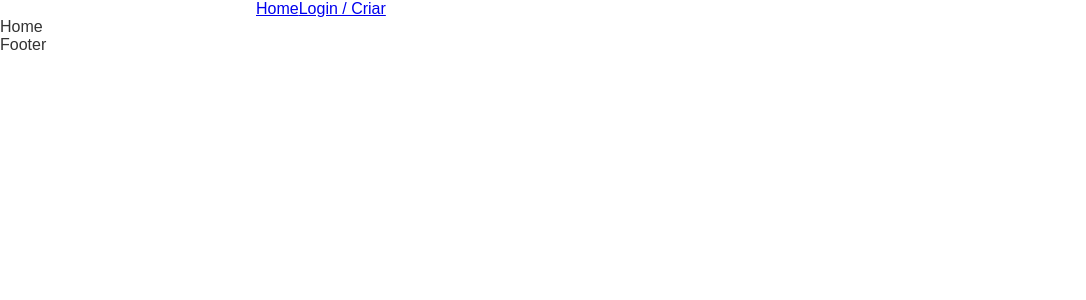
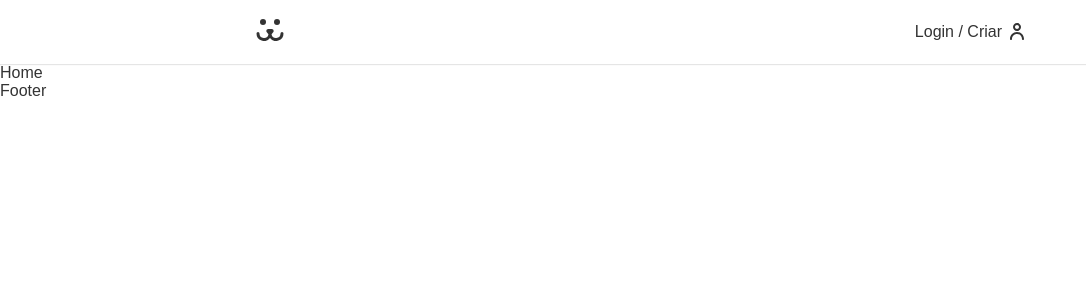
Before and after one commit to igor-cotrim/Dogs, a React (Vite) app: page / in a window 1280 px wide. Shown: the top 300 px of the page, without its empty margins (0-1086 px from the left). Built offline with nearby package versions, Linux system fonts and the light colour scheme.

Commit message:
criou componente de Header

```diff
--- a/declaration.d.ts
+++ b/declaration.d.ts
@@ -1,3 +1,5 @@
 declare module '*.scss';
 declare module '*.css';
 declare module '*.module.css';
+declare module "*.svg"
+declare module "*.svg?component"
--- a/index.html
+++ b/index.html
@@ -2,7 +2,7 @@
 <html lang="en">
   <head>
     <meta charset="UTF-8" />
-    <link rel="icon" type="image/svg+xml" href="/src/favicon.svg" />
+    <!-- <link rel="icon" type="image/svg+xml" href="/src/favicon.svg" /> -->
     <meta name="viewport" content="width=device-width, initial-scale=1.0" />
     <meta name="description" content="Dogs - Rede Social de animais" />
     <title>Dogs</title>
--- a/package.json
+++ b/package.json
@@ -12,6 +12,7 @@
     "react-router-dom": "^6.2.1"
   },
   "devDependencies": {
+    "@honkhonk/vite-plugin-svgr": "^1.1.0",
     "@types/node": "^17.0.14",
     "@types/react": "^17.0.33",
     "@types/react-dom": "^17.0.10",
--- a/src/App.css
+++ b/src/App.css
@@ -4,6 +4,7 @@
 
 body {
   margin: 0;
+  padding-top: 4rem;
   color: #333;
   --type-first: Arial, Helvetica, sans-serif;
   --type-second: "Spectral", Georgia;
@@ -38,6 +39,10 @@ input {
   color: #333;
 }
 
+a {
+  text-decoration: none;
+}
+
 .container {
   max-width: 50rem;
   padding: 0 1rem;
--- a/src/components/Header/index.tsx
+++ b/src/components/Header/index.tsx
@@ -1,15 +1,18 @@
 import { Link } from 'react-router-dom';
+import Dogs from '../../assets/dogs.svg?component';
 
 import styles from './styles.module.css'
 
 const Header = () => {
   return (
-    <div className={styles.header}>
-      <nav className='container'>
-        <Link to='/'>Home</Link>
-        <Link to='/login'>Login / Criar</Link>
+    <header className={styles.header}>
+      <nav className={`${styles.nav} container`}>
+        <Link className={styles.logo} to='/' aria-label='Dogs - Home'>
+          <Dogs />
+        </Link>
+        <Link className={styles.login} to='/login'>Login / Criar</Link>
       </nav>
-    </div>
+    </header>
   );
 };
 
--- a/src/components/Header/styles.module.css
+++ b/src/components/Header/styles.module.css
@@ -1,3 +1,36 @@
 .header {
-  font-size: 1rem;
+  box-shadow: 0px 1px 1px rgba(0, 0, 0, 0.1);
+  position: fixed;
+  width: 100%;
+  z-index: 100;
+  background: #fff;
+  top: 0;
 }
+
+.nav {
+  display: flex;
+  justify-content: space-between;
+  align-items: center;
+  height: 4rem;
+}
+
+.logo {
+  padding: 0.5rem 0;
+}
+
+.login {
+  color: #333;
+  display: flex;
+  align-items: center;
+}
+
+.login::after {
+  content: "";
+  display: inline-block;
+  width: 14px;
+  height: 17px;
+  background: url("../../assets/usuario.svg") no-repeat center center;
+  margin-left: 0.5rem;
+  position: relative;
+  top: -1px;
+}
--- a/tsconfig.json
+++ b/tsconfig.json
@@ -31,7 +31,7 @@
   },
   "include": [
     "src",
-    "./declaration.d.ts"
+    "./declaration.d.ts",
   ],
   "typeAcquisition": {
 		"enable": true
--- a/vite.config.ts
+++ b/vite.config.ts
@@ -1,7 +1,11 @@
 import { defineConfig } from 'vite'
 import react from '@vitejs/plugin-react'
+import svgr from '@honkhonk/vite-plugin-svgr'
 
 // https://vitejs.dev/config/
 export default defineConfig({
-  plugins: [react()]
+  plugins: [
+    react(),
+    svgr()
+  ]
 })
```
Also changed, not shown: 1 other file (tests, documents, lock files or other folders).
